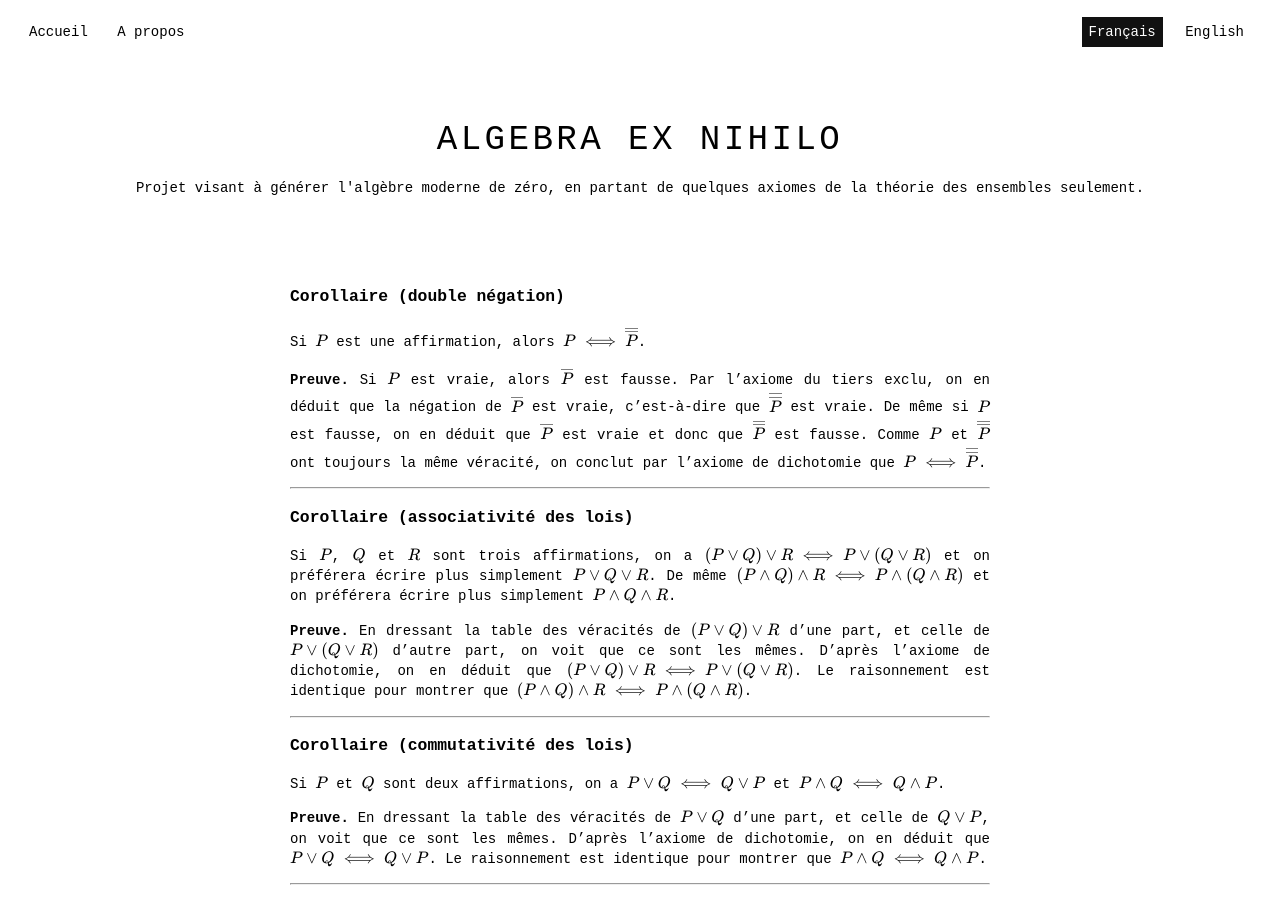
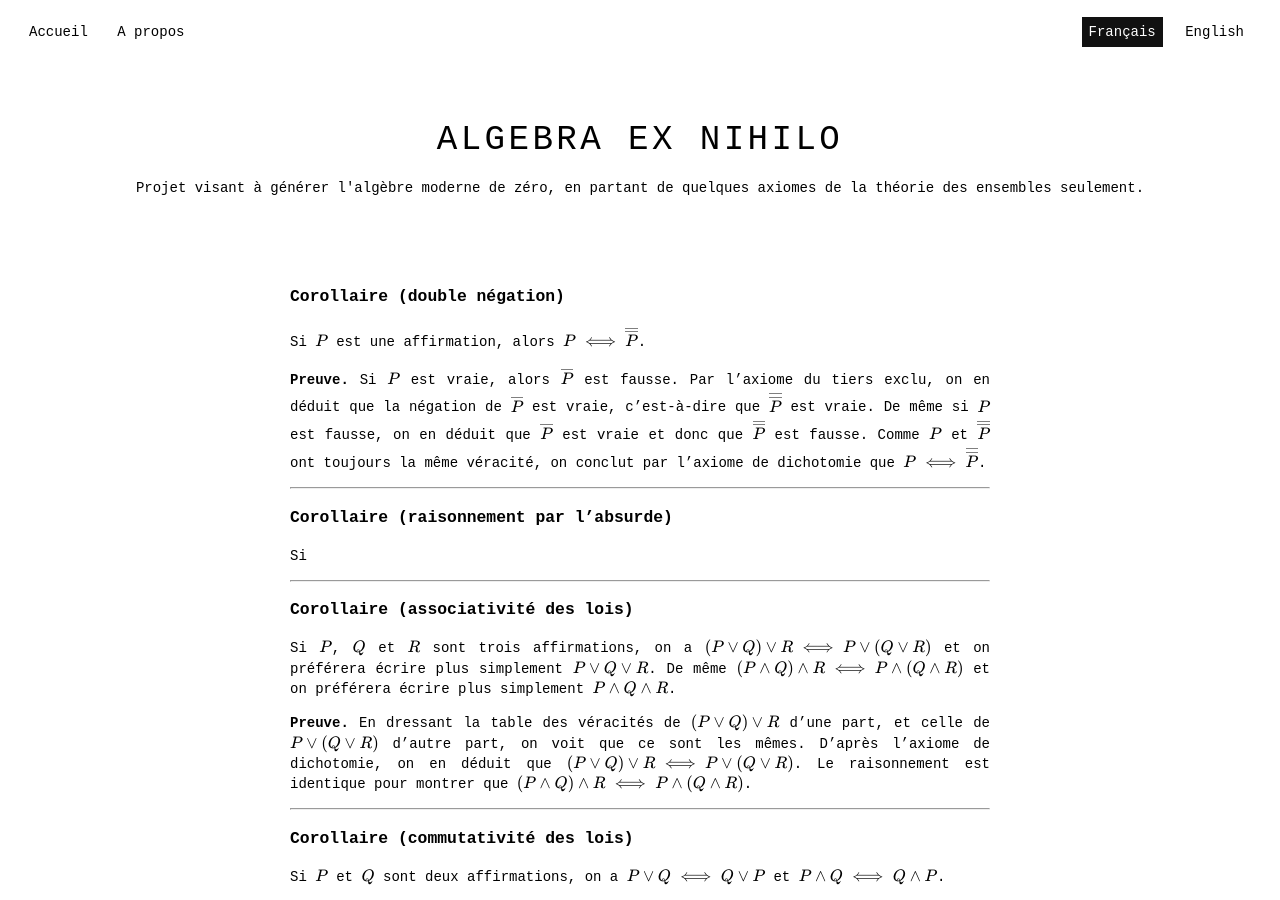
Before and after one commit to Thrallherd/AlgebraExNihilo, a Jekyll site: the page built from logic_cor.md, in a window 1280 px wide and 900 px high. Built offline with Jekyll 4.4.1, drawn with Linux system fonts in a browser that asks for light colours; formulas are drawn with MathJax 3.

Commit message:
Update logic_cor.md

```diff
--- a/logic_cor.md
+++ b/logic_cor.md
@@ -11,6 +11,11 @@ handle: /logic_cor
 Si $$P$$ est une affirmation, alors $$P \iff \overline{\overline P}$$.
 
 **Preuve.** Si $$P$$ est vraie, alors $$\overline P$$ est fausse. Par l'axiome du tiers exclu, on en déduit que la négation de $$\overline P$$ est vraie, c'est-à-dire que $$\overline{\overline P}$$ est vraie. De même si $$P$$ est fausse, on en déduit que $$\overline P$$ est vraie et donc que $$\overline{\overline P}$$ est fausse. Comme $$P$$ et $$\overline{\overline P}$$ ont toujours la même véracité, on conclut par l'axiome de dichotomie que $$P \iff \overline{\overline P}$$.
+
+
+__________
+### Corollaire (raisonnement par l'absurde)
+Si
 
 
 __________
```
